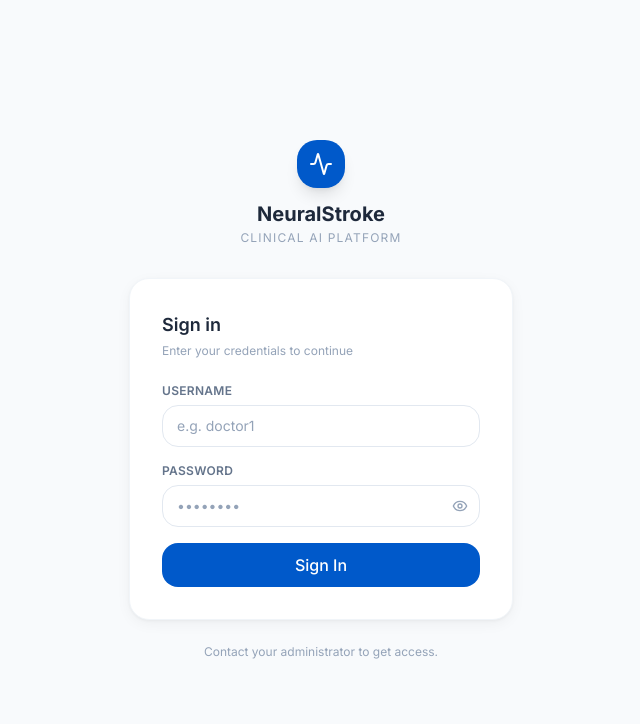
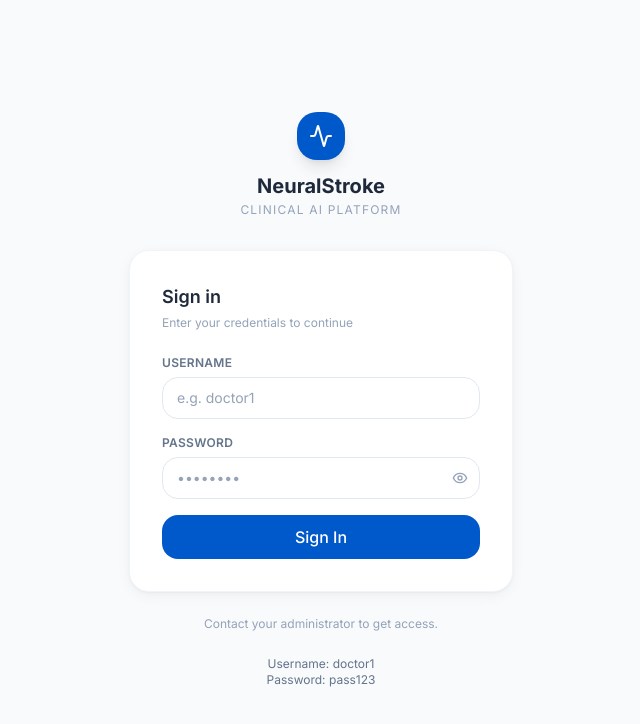
Before and after one commit to dhriti-gupta-06/Stroke-Prediction-System, a React (Vite) app in the folder frontend/: page /login in a window 1280 px wide. Shown: the top 724 px of the page, without its empty margins (319-959 px from the left). Built offline with nearby package versions, Linux system fonts and the light colour scheme.

Commit message:
Given Demo credentials at the login page

```diff
--- a/frontend/src/pages/Login.jsx
+++ b/frontend/src/pages/Login.jsx
@@ -5,19 +5,19 @@ import Spinner from '../components/Spinner'
 
 export default function Login() {
   const { login } = useAuth()
-  const [form,     setForm]     = useState({ username: '', password: '' })
-  const [loading,  setLoading]  = useState(false)
-  const [error,    setError]    = useState(null)
+  const [form, setForm] = useState({ username: '', password: '' })
+  const [loading, setLoading] = useState(false)
+  const [error, setError] = useState(null)
   const [showPass, setShowPass] = useState(false)
 
   const handleSubmit = async e => {
     e.preventDefault()
     setError(null); setLoading(true)
     try {
-      const res  = await fetch('http://127.0.0.1:5000/api/login', {
-        method:  'POST',
+      const res = await fetch('http://127.0.0.1:5000/api/login', {
+        method: 'POST',
         headers: { 'Content-Type': 'application/json' },
-        body:    JSON.stringify(form),
+        body: JSON.stringify(form),
       })
       const data = await res.json()
       if (!res.ok) throw new Error(data.error || 'Login failed')
@@ -97,7 +97,15 @@ export default function Login() {
 
         <p className="text-center text-xs text-slate-400 mt-6">
           Contact your administrator to get access.
+
         </p>
+
+        <p className="text-center text-xs text-slate-500 mt-6">
+          <span className="block">Username: doctor1</span>
+          <span className="block">Password: pass123</span>
+        </p>
+
+
       </div>
     </div>
   )
```
